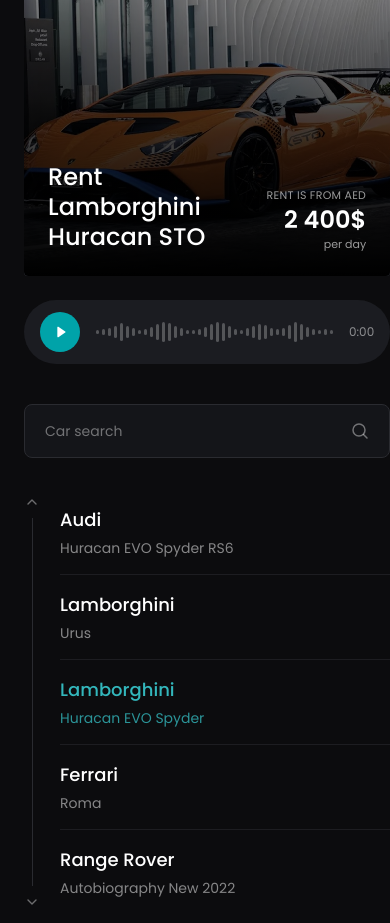
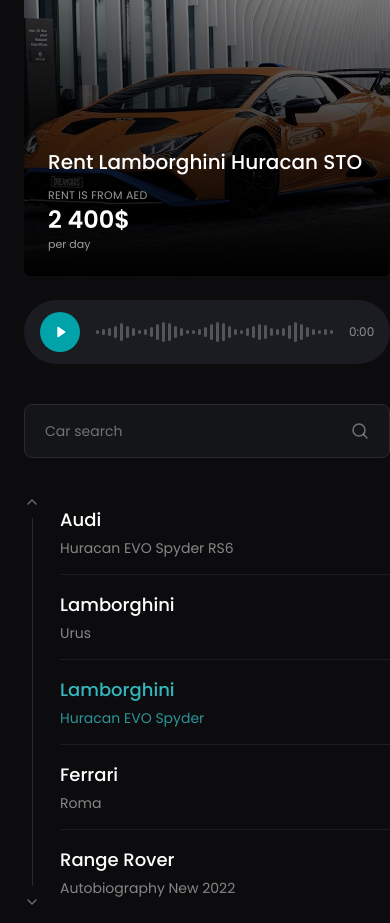
Before and after one commit to ShuxratXoliqnazarov/trinity, a React (Vite) app: page / in a window 390 px wide. Shown: the part 1160-2083 px from the top of the page. Built offline with nearby package versions, Linux system fonts and the light colour scheme.

Commit message:
fix: stack featured card title and price on mobile
Co-Authored-By: Claude Sonnet 5 <noreply@anthropic.com>

```diff
--- a/src/components/sections/popular-section.jsx
+++ b/src/components/sections/popular-section.jsx
@@ -50,11 +50,11 @@ export default function PopularSection() {
 							className="absolute inset-0 h-full w-full object-cover"
 						/>
 						<div className="absolute inset-0 bg-gradient-to-t from-black via-black/60 to-black/10" />
-						<div className="absolute inset-x-0 bottom-0 flex items-end justify-between gap-4 p-6">
-							<h3 className="max-w-[55%] font-display text-2xl font-medium leading-tight text-white">
+						<div className="absolute inset-x-0 bottom-0 flex flex-col gap-3 p-6 sm:flex-row sm:items-end sm:justify-between sm:gap-4">
+							<h3 className="font-display text-xl font-medium leading-tight text-white sm:max-w-[55%] sm:text-2xl">
 								{t("popular.featuredTitle")}
 							</h3>
-							<div className="text-right">
+							<div className="shrink-0 sm:text-right">
 								<p className="text-[11px] uppercase tracking-wide text-white/60">
 									{t("popular.priceLabel")}
 								</p>
```
